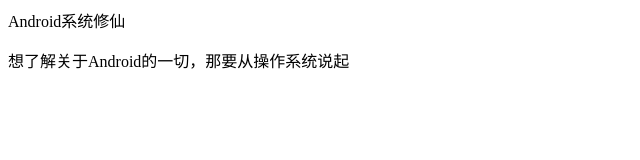
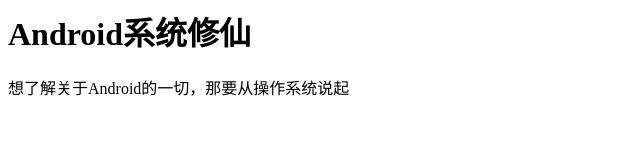
Before and after one commit to jamebon/jamebon.github.io, a plain HTML site: page index.html in a window 1280 px wide. Shown: the whole page, without its empty margins (0-640 px from the left). Drawn offline with Linux system fonts and the light colour scheme.

```diff
--- a/index.html
+++ b/index.html
@@ -1,7 +1,7 @@
 <html>
 <head></head>
 <body>
-<p>Android系统修仙</p>
+<h1>Android系统修仙</h1>
 <p>想了解关于Android的一切，那要从操作系统说起</p>
 </body>
 </html>
```
Also changed, not shown: 1 other file.
